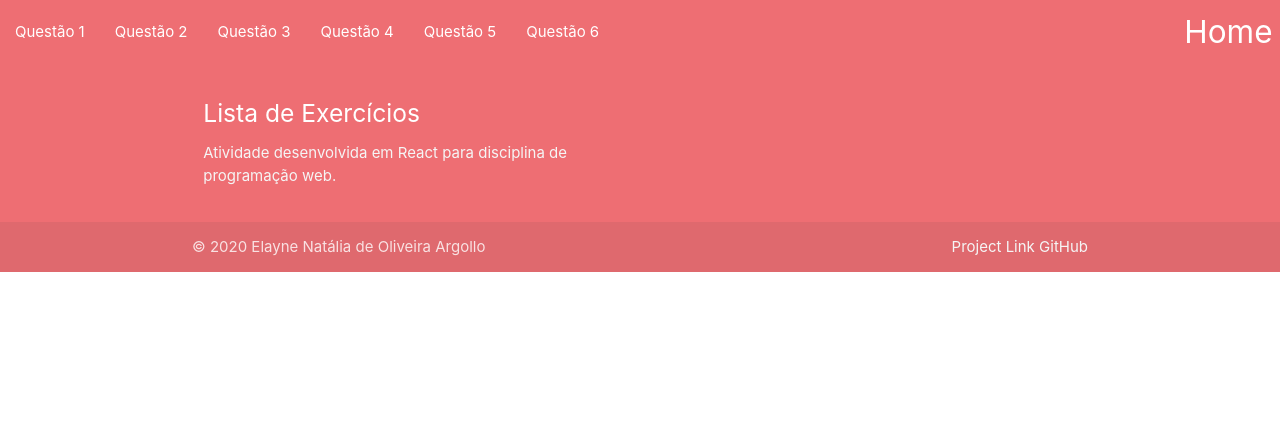
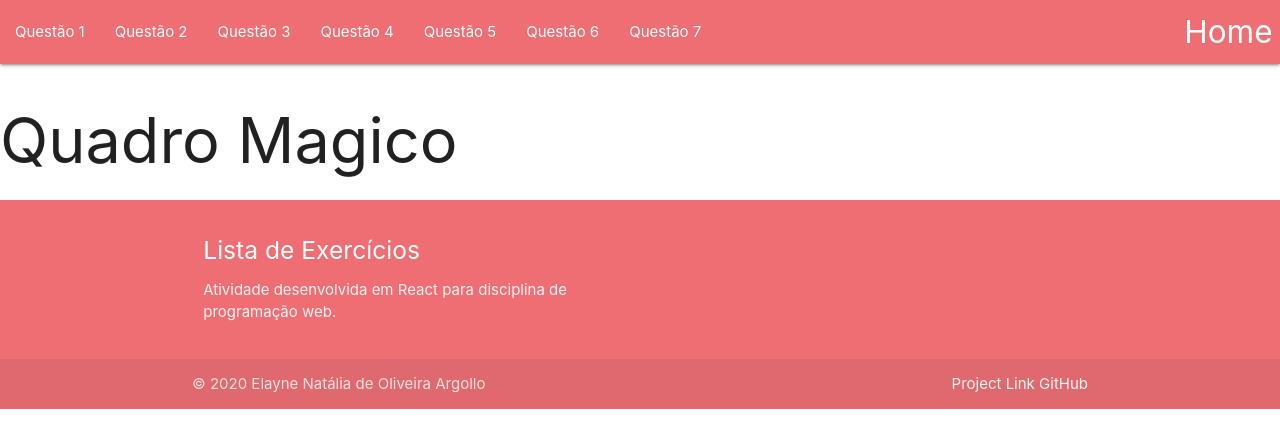
Before and after one commit to elayneargollo/lista-de-questoes-react, a React (Create React App) app: page /questao7 in a window 1280 px wide. Shown: the top 448 px of the page. Built offline with nearby package versions, Linux system fonts and the light colour scheme.

Commit message:
adicionando o restante das rotas

```diff
--- a/public/index.html
+++ b/public/index.html
@@ -18,6 +18,7 @@
         <li><a href="/questao4">Questão 4</a></li>
         <li><a href="/questao5">Questão 5</a></li>
         <li><a href="/questao6">Questão 6</a></li>
+        <li><a href="/questao6">Questão 7</a></li>
       </ul>
     </div>
   </nav>
--- a/src/routes/Rotas.js
+++ b/src/routes/Rotas.js
@@ -1,12 +1,12 @@
 import React from 'react';
 import { BrowserRouter, Switch, Route } from 'react-router-dom';
 import ContaRestaurante from '../components/contaRestaurante/ContaRestaurante';
-//import Formulario from '../components/formulario/Formulario';
+import Formulario from '../components/formulario/Formulario';
 import IMC from '../components/imc/IMC';
-//import JogoDaVelha from '../components/jogaDaVelha/JogoDaVelha';
+import JogoDaVelha from '../components/jogaDaVelha/JogoDaVelha';
 import ZeroaCem from '../components/jogoZeroaCem/ZeroaCem';
 import ZeroaCemMelhorado from '../components/jogoZeroaCemMelhorado/ZeroaCemMelhorado';
-//import QuadroMagico from '../components/quadroMagico/QuadroMagico';
+import QuadroMagico from '../components/quadroMagico/QuadroMagico';
 
 function Rotas() {
 
@@ -17,6 +17,9 @@ function Rotas() {
         <Route exact path="/questao2" component={ContaRestaurante} />
         <Route exact path="/questao3" component={ZeroaCem} />
         <Route exact path="/questao4" component={ZeroaCemMelhorado} />
+        <Route exact path="/questao5" component={Formulario} />
+        <Route exact path="/questao6" component={JogoDaVelha} />
+        <Route exact path="/questao7" component={QuadroMagico} />
       </Switch>
     </BrowserRouter>
   );
```
